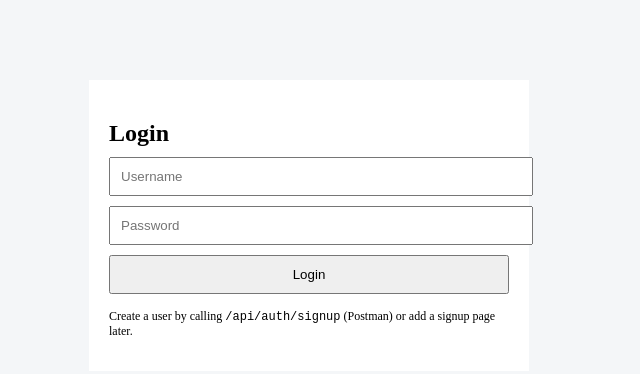
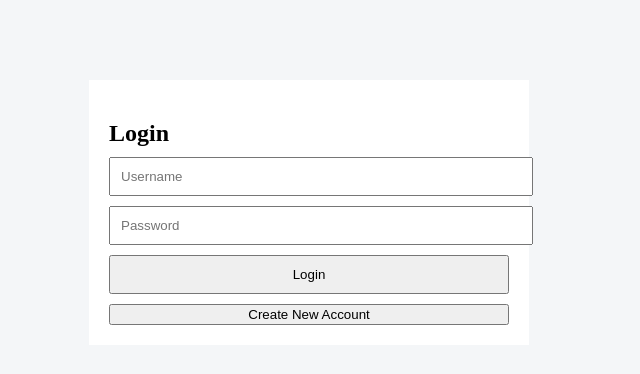
Before and after one commit to tridibbanik17/cnc-data-pipeline, a React (Vite) app in the folder dashboard/: page / in a window 1280 px wide. Shown: the top 374 px of the page, without its empty margins (331-971 px from the left). Built offline with nearby package versions, Linux system fonts and the light colour scheme.

Commit message:
Update Login Page to switch between Login/Signup

```diff
--- a/dashboard/src/Login.jsx
+++ b/dashboard/src/Login.jsx
@@ -1,6 +1,7 @@
 import React, { useState } from "react";
 import axios from "axios";
 import { setToken } from "./api";
+import Signup from "./Signup";
 
 const API_BASE = "http://127.0.0.1:5000/api";
 
@@ -8,6 +9,7 @@ export default function Login({ onLogin }) {
   const [username, setUsername] = useState("");
   const [password, setPassword] = useState("");
   const [err, setErr] = useState("");
+  const [showSignup, setShowSignup] = useState(false);
 
   async function handleLogin(e) {
     e.preventDefault();
@@ -26,9 +28,14 @@ export default function Login({ onLogin }) {
     }
   }
 
+  if (showSignup) {
+    return <Signup onSwitchToLogin={() => setShowSignup(false)} />;
+  }
+
   return (
     <div style={{ maxWidth: "400px", margin: "80px auto", padding: "20px", background: "white" }}>
       <h2>Login</h2>
+
       <form onSubmit={handleLogin}>
         <div style={{ marginBottom: "10px" }}>
           <input
@@ -38,6 +45,7 @@ export default function Login({ onLogin }) {
             style={{ width: "100%", padding: "10px" }}
           />
         </div>
+
         <div style={{ marginBottom: "10px" }}>
           <input
             placeholder="Password"
@@ -47,14 +55,15 @@ export default function Login({ onLogin }) {
             style={{ width: "100%", padding: "10px" }}
           />
         </div>
+
         <button style={{ width: "100%", padding: "10px" }}>Login</button>
       </form>
 
       {err && <p style={{ color: "red" }}>{err}</p>}
 
-      <p style={{ fontSize: "12px", marginTop: "15px" }}>
-        Create a user by calling <code>/api/auth/signup</code> (Postman) or add a signup page later.
-      </p>
+      <button onClick={() => setShowSignup(true)} style={{ marginTop: "10px", width: "100%" }}>
+        Create New Account
+      </button>
     </div>
   );
 }
```
